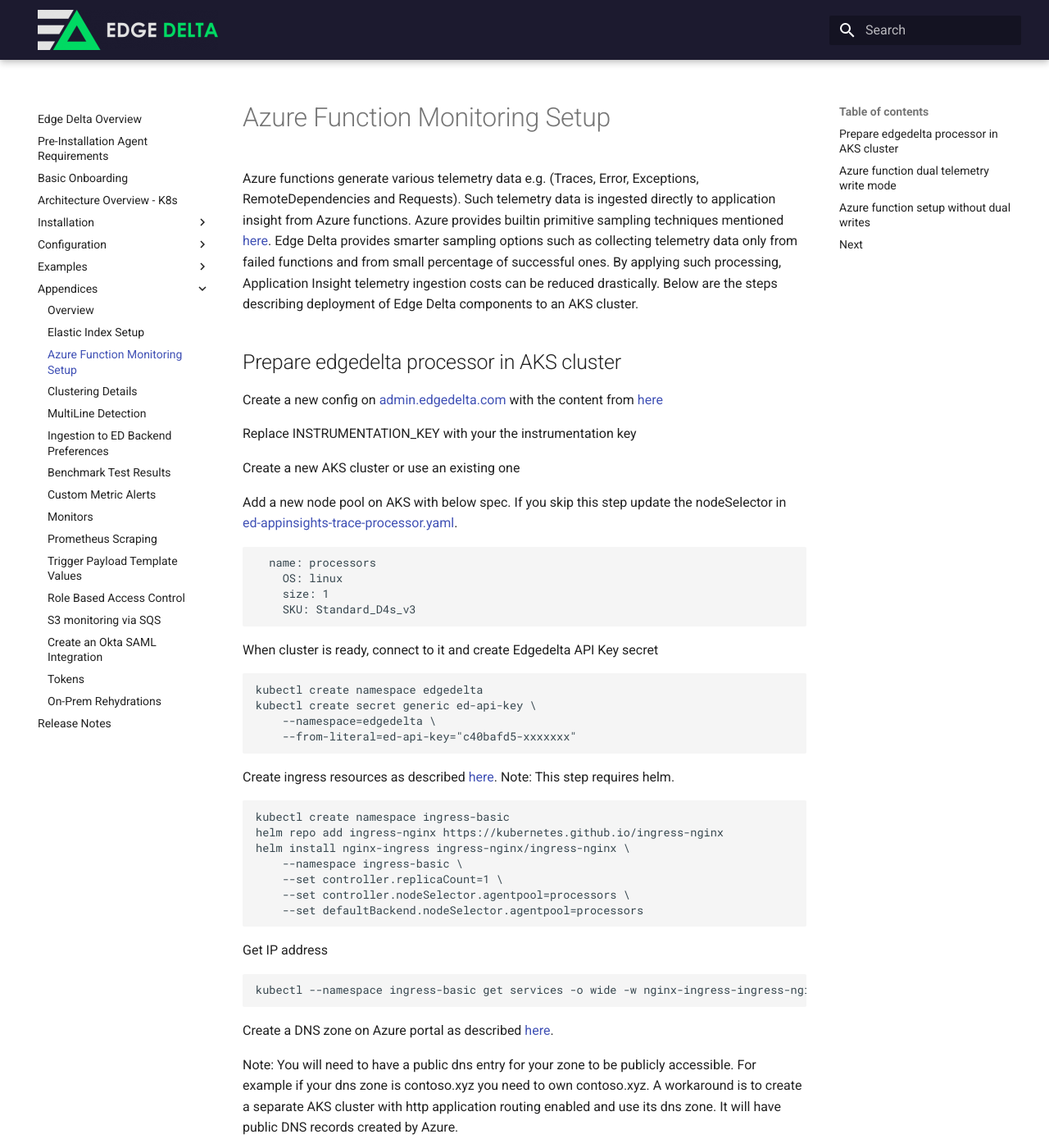
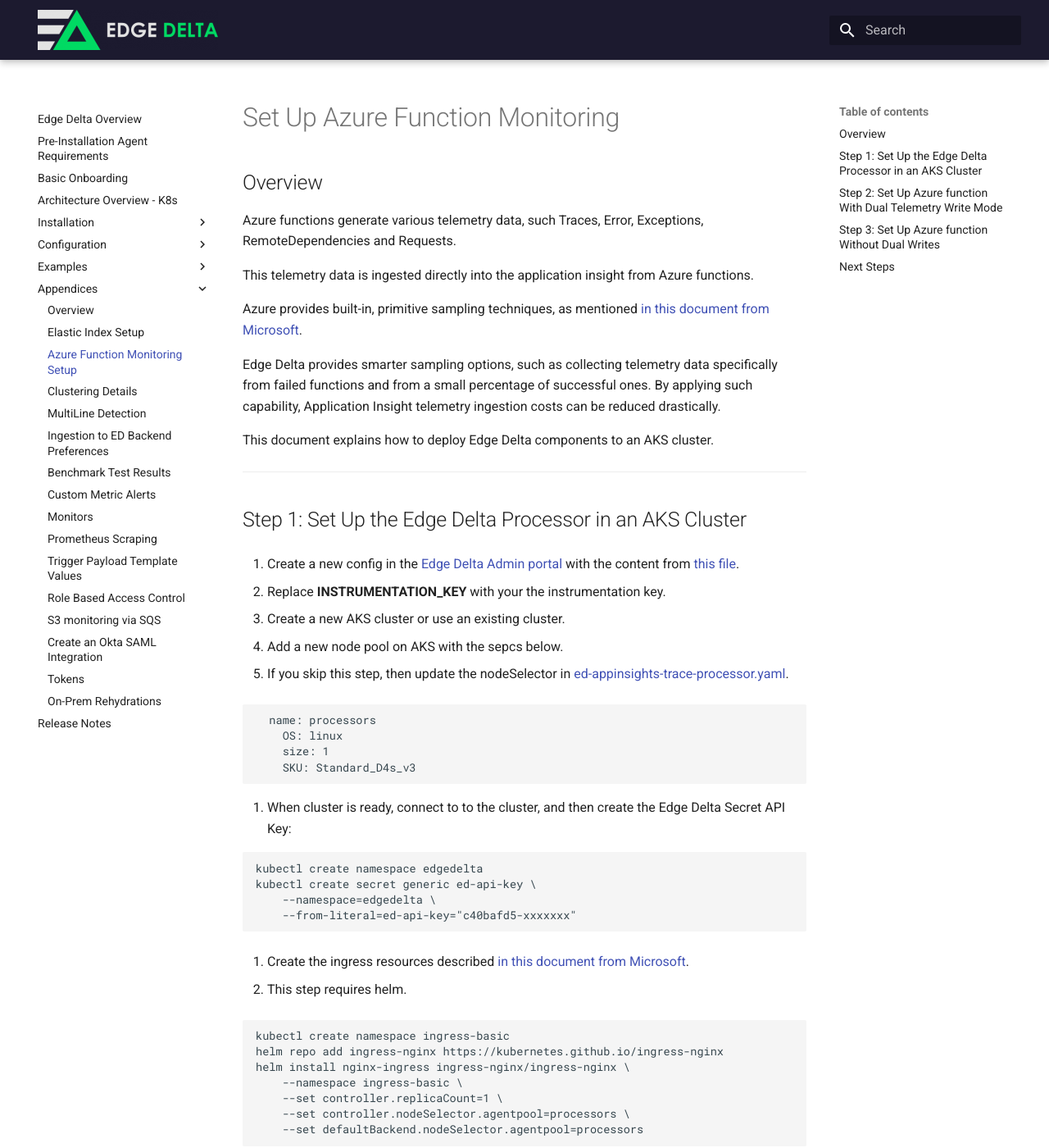
Before and after one commit to edgedelta/docs, an MkDocs documentation site: the page built from docs/appendices/azure-serverless-monitoring.md, in a window 1280 px wide and 1400 px high. Shown: the whole window at 82% size. Built offline with MkDocs 1.6.1 and Material for MkDocs 9.7.7, drawn with Linux system fonts in a browser that asks for light colours; some of the changed text lies outside the part shown.

Commit message:
Update azure-serverless-monitoring.md

````diff
--- a/docs/appendices/azure-serverless-monitoring.md
+++ b/docs/appendices/azure-serverless-monitoring.md
@@ -1,16 +1,30 @@
-# Azure Function Monitoring Setup
+# Set Up Azure Function Monitoring
 
-Azure functions generate various telemetry data e.g. \(Traces, Error, Exceptions, RemoteDependencies and Requests\). Such telemetry data is ingested directly to application insight from Azure functions. Azure provides builtin primitive sampling techniques mentioned [here](https://docs.microsoft.com/en-us/azure/azure-monitor/app/sampling). Edge Delta provides smarter sampling options such as collecting telemetry data only from failed functions and from small percentage of successful ones. By applying such processing, Application Insight telemetry ingestion costs can be reduced drastically. Below are the steps describing deployment of Edge Delta components to an AKS cluster.
+## Overview
 
-## Prepare edgedelta processor in AKS cluster
+Azure functions generate various telemetry data, such Traces, Error, Exceptions, RemoteDependencies and Requests.
 
-Create a new config on [admin.edgedelta.com](https://admin.edgedelta.com/) with the content from [here](https://raw.githubusercontent.com/edgedelta/docs/master/docs/appendices/aks_appinsight_trace_processor_agent_config.yaml)
+This telemetry data is ingested directly into the application insight from Azure functions.
 
-Replace INSTRUMENTATION\_KEY with your the instrumentation key
+Azure provides built-in, primitive sampling techniques, as mentioned [in this document from Microsoft](https://docs.microsoft.com/en-us/azure/azure-monitor/app/sampling).
 
-Create a new AKS cluster or use an existing one
+Edge Delta provides smarter sampling options, such as collecting telemetry data specifically from failed functions and from a small percentage of successful ones. By applying such capability, Application Insight telemetry ingestion costs can be reduced drastically.
 
-Add a new node pool on AKS with below spec. If you skip this step update the nodeSelector in [ed-appinsights-trace-processor.yaml](https://raw.githubusercontent.com/edgedelta/docs/master/docs/appendices/ed-appinsights-trace-processor.yaml).
+This document explains how to deploy Edge Delta components to an AKS cluster.
+
+***
+
+## Step 1: Set Up the Edge Delta Processor in an AKS Cluster
+
+1. Create a new config in the [Edge Delta Admin portal](https://admin.edgedelta.com/) with the content from [this file](https://raw.githubusercontent.com/edgedelta/docs/master/docs/appendices/aks_appinsight_trace_processor_agent_config.yaml).
+
+2. Replace **INSTRUMENTATION\_KEY** with your the instrumentation key.
+
+3. Create a new AKS cluster or use an existing cluster.
+
+4. Add a new node pool on AKS with the sepcs below.
+
+   * If you skip this step, then update the nodeSelector in [ed-appinsights-trace-processor.yaml](https://raw.githubusercontent.com/edgedelta/docs/master/docs/appendices/ed-appinsights-trace-processor.yaml).
 
 ```text
   name: processors
@@ -19,7 +33,7 @@ Add a new node pool on AKS with below spec. If you skip this step update the nod
     SKU: Standard_D4s_v3
 ```
 
-When cluster is ready, connect to it and create Edgedelta API Key secret
+5. When cluster is ready, connect to to the cluster, and then create the Edge Delta Secret API Key:
 
 ```text
 kubectl create namespace edgedelta
@@ -28,7 +42,9 @@ kubectl create secret generic ed-api-key \
     --from-literal=ed-api-key="c40bafd5-xxxxxxx"
 ```
 
-Create ingress resources as described [here](https://docs.microsoft.com/en-us/azure/aks/ingress-tls). Note: This step requires helm.
+6. Create the ingress resources described [in this document from Microsoft](https://docs.microsoft.com/en-us/azure/aks/ingress-tls).
+
+  * This step requires helm.
 
 ```text
 kubectl create namespace ingress-basic
@@ -40,23 +56,25 @@ helm install nginx-ingress ingress-nginx/ingress-nginx \
     --set defaultBackend.nodeSelector.agentpool=processors
 ```
 
-Get IP address
+7. Obtain the IP address:
 
 ```text
 kubectl --namespace ingress-basic get services -o wide -w nginx-ingress-ingress-nginx-controller
 ```
 
-Create a DNS zone on Azure portal as described [here](https://docs.microsoft.com/en-us/azure/dns/dns-getstarted-portal).
+8. Create a DNS zone on the Azure portal, as described [in this document from Microsoft](https://docs.microsoft.com/en-us/azure/dns/dns-getstarted-portal).
 
-Note: You will need to have a public dns entry for your zone to be publicly accessible. For example if your dns zone is contoso.xyz you need to own contoso.xyz. A workaround is to create a separate AKS cluster with http application routing enabled and use its dns zone. It will have public DNS records created by Azure.
+> **Note**
+>
+>  You will need to have a public DNS entry for your zone to be publicly accessible. For example, if your DNS zone is **contoso.xyz**, then you need to own **contoso.xyz**. As a workaround, you can create a separate AKS cluster with http application routing enabled and use that DNS zone. It will have public DNS records created by Azure.
 
-Create an A record in your DNS zone which points to IP address of ingress controller.
+9. Create an A record in your DNS zone which points to the IP address of ingress controller:
 
 ```text
 ingest.edgedelta.<your dns zone> ->  <IP Address from above step>
 ```
 
-Install cert-manager
+10. Install cert-manager:
 
 ```text
 kubectl label namespace ingress-basic cert-manager.io/disable-validation=true
@@ -71,42 +89,46 @@ helm install \
     jetstack/cert-manager
 ```
 
-Update the host values in edgedelta-ingress resource defined in [ed-appinsights-trace-processor.yaml](https://raw.githubusercontent.com/edgedelta/docs/master/docs/appendices/ed-appinsights-trace-processor.yaml) with the dns entry you configured above.
+11. With the DNS entry you configured earlier, update the host values in edgedelta-ingress resource, as defined in [ed-appinsights-trace-processor.yaml](https://raw.githubusercontent.com/edgedelta/docs/master/docs/appendices/ed-appinsights-trace-processor.yaml).
 
-Create edgedelta http recorder and agent
+12. Create the edgedelta http recorder and agent:
 
 ```text
 kubectl apply -f ed-appinsights-trace-processor.yaml`
 ```
 
-Verify edgedelta pods are running
+13. Verify that edgedelta pods are running:
 
 ```text
 kubectl get pods -n edgedelta
 ```
 
-Verify certificate creation
+14. Verify certificate creation:
 
 ```text
 kubectl get certificate --namespace ingress-basic
 ```
 
-Verify public endpoint
+15. Verify public endpoint:
 
 ```text
 https://ingest.edgedelta.198de54f02b345ab92a8.centralus.aksapp.io/
 ```
 
-## Azure function dual telemetry write mode
+***
 
-Navigate to Azure application folder and add dependencies.
+## Step 2: Set Up Azure function With Dual Telemetry Write Mode
+
+1. Navigate to the Azure application folder, and then add dependencies:
 
 ```text
 dotnet add package Microsoft.Azure.Functions.Extensions
 dotnet add package Microsoft.Extensions.Logging.ApplicationInsights
 ```
 
-Create a StartUp.cs file under targeted azure function application. [Here](https://raw.githubusercontent.com/edgedelta/docs/master/docs/appendices/azure_function_startup.cs) is the content of the StartUp.cs file. Make sure to update the namepace at the top. As seen below, this custom sinker implementation called ForkingTelemetryChannel and replicates telemetry data to be ingested into secondary ingestion endpoint. It is worth to note that dual ingestion process is parallelized to reduce the overall latency.
+2. Create a StartUp.cs file under the targeted Azure function application. Use the content of this [StartUp.cs file](https://raw.githubusercontent.com/edgedelta/docs/master/docs/appendices/azure_function_startup.cs).
+
+  * Update the namepace at the top. In the example below, the custom sinker implementation called ForkingTelemetryChannel replicates telemetry data for ingestion into a secondary ingestion endpoint. Note that the dual ingestion process is parallelized to reduce the overall latency.
 
 ```text
 ...
@@ -122,7 +144,10 @@ Create a StartUp.cs file under targeted azure function application. [Here](https
 ...
 ```
 
-Set the secondary application insight connection string. Provide secondary endpoint address created in AKS cluster ingress endpoint. Provide secondary instrumentation key that will be used to forward the matching telemetry data to application insight from edgedelta processor.
+3. Set the secondary application insight connection string.
+
+  * Provide the secondary endpoint address created in the AKS cluster ingress endpoint.
+  * Provide the secondary instrumentation key that will be used to forward the matching telemetry data to the application insight from edgedelta processor.
 
 ```text
 {
@@ -140,14 +165,20 @@ Set the secondary application insight connection string. Provide secondary endpo
 }
 ```
 
-## Azure function setup without dual writes
+***
 
-Set application insight connection string to point it to public endpoint created above. Use your target appinsight instrumentation key.
+## Step 3: Set Up Azure function Without Dual Writes
+
+1. Set the application insight connection string to point it to the public endpoint previously. Use your target appinsight instrumentation key.
 
 ```text
 "APPLICATIONINSIGHTS_CONNECTION_STRING": "InstrumentationKey=***;IngestionEndpoint=https://ingest.edgedelta.198de54f02b345ab92a8.centralus.aksapp.io",
 ```
 
-## Next
+***
 
-Run azure functions and simulate failure scenarios. Visit application insights to check failed traces are forwarded by edgedelta agent.
+## Next Steps
+
+Run the Azure functions and simulate failure scenarios. Visit application insights to check failed traces are forwarded by edgedelta agent.
+
+***
````
